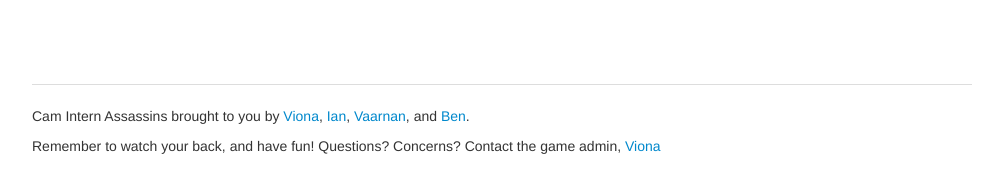
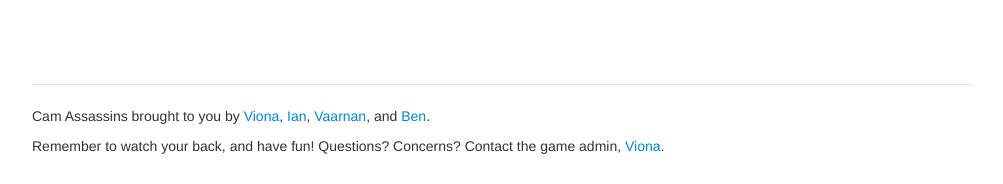
Before and after one commit to ihartwig/camassassins, a Django app: page / in a window 1280 px wide. Shown: the part 616-800 px from the top of the page, without its empty margins (138-1141 px from the left). Run offline with Django 3.2, Linux system fonts and the light colour scheme; parts of the project's set-up code (start-up, migrations or seed data) failed here and were passed over; some libraries are stand-ins or nearby versions.

Commit message:
fix footer text

```diff
--- a/template/skeleton.html
+++ b/template/skeleton.html
@@ -44,8 +44,8 @@
         <hr>
         <div class="row">
           <div class="span12">
-            <p>Cam Intern Assassins brought to you by <a href="https://teams.googleplex.com/#person:u=viona">Viona</a>, <a href="https://teams.googleplex.com/#person:u=ihartwig">Ian</a>, <a href="https://teams.googleplex.com/#person:u=vaarnan">Vaarnan</a>, and <a href="https://teams.googleplex.com/#person:u=weinsteinraun">Ben</a>.</p>
-            <p>Remember to watch your back, and have fun! Questions? Concerns? Contact the game admin, <a href="https://teams.googleplex.com/#person:u=viona">Viona</a></p>
+            <p>Cam Assassins brought to you by <a href="https://teams.googleplex.com/#person:u=viona">Viona</a>, <a href="https://teams.googleplex.com/#person:u=ihartwig">Ian</a>, <a href="https://teams.googleplex.com/#person:u=vaarnan">Vaarnan</a>, and <a href="https://teams.googleplex.com/#person:u=weinsteinraun">Ben</a>.</p>
+            <p>Remember to watch your back, and have fun! Questions? Concerns? Contact the game admin, <a href="https://teams.googleplex.com/#person:u=viona">Viona</a>.</p>
           </div>
         </div>
       </div>
```
